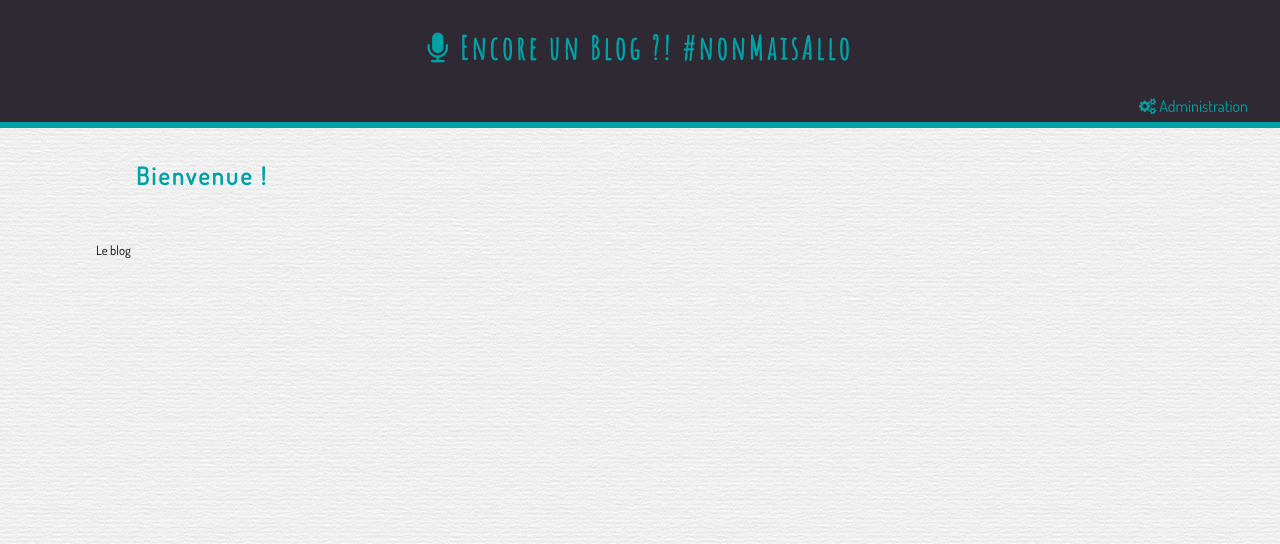
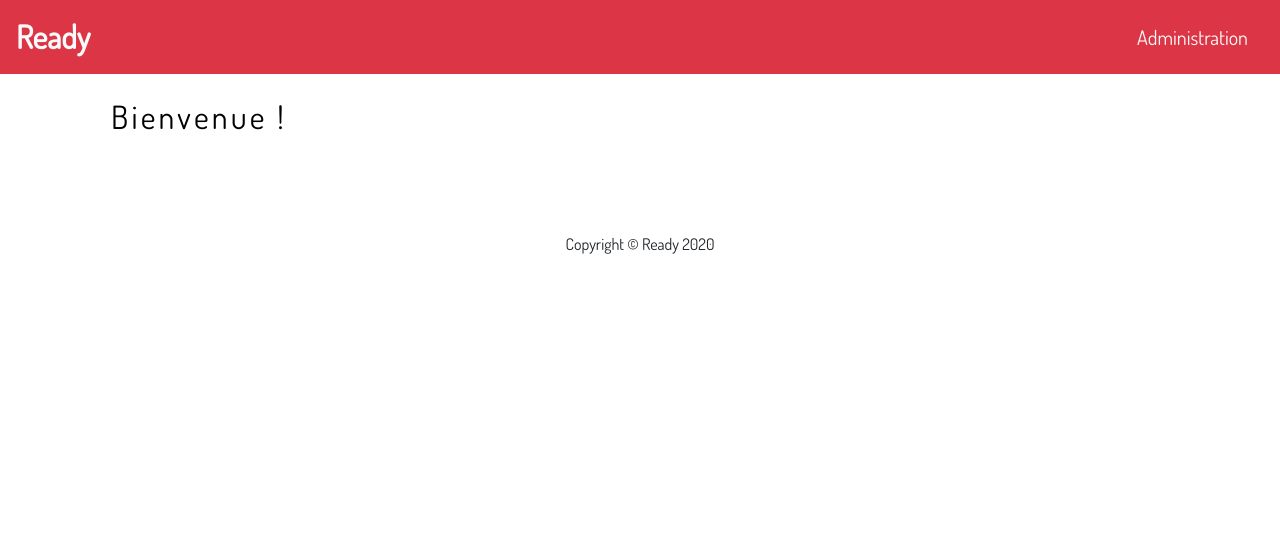
Before and after one commit to Sandou-89/PHP-Exo, a PHP site: page /index.php in a window 1280 px wide. Shown: the top 544 px of the page. Run offline with PHP 8.4, Linux system fonts and the light colour scheme; data comes from the database, SQL or seed files in the repository; data that the repository does not hold is empty.

Commit message:
Add files via upload

```diff
--- a/blog/src/templates/layout.php
+++ b/blog/src/templates/layout.php
@@ -2,27 +2,26 @@
 <html lang="fr">
 <head>
     <meta charset="utf-8">
-    <title>Encore un Blog ?! #nonMaisAllo</title>
+    <title>Ready</title>
 
     <!-- Feuilles de style externes -->
     <link rel="stylesheet" href="css/normalize-3.0.3.min.css">
     <link rel="stylesheet" href="css/font-awesome.min.css">
     <link rel="stylesheet" href="http://fonts.googleapis.com/css?family=Open+Sans">
+    <link rel="stylesheet" href="https://stackpath.bootstrapcdn.com/bootstrap/4.1.3/css/bootstrap.min.css" integrity="sha384-MCw98/SFnGE8fJT3GXwEOngsV7Zt27NXFoaoApmYm81iuXoPkFOJwJ8ERdknLPMO" crossorigin="anonymous">
 
     <!-- Feuilles de style de l'application -->
-    <link rel="stylesheet" href="css/blog-main.css">
-    <link rel="stylesheet" href="css/blog-theme.css">
-    <link rel="stylesheet" href="css/ui-button.css">
-    <link rel="stylesheet" href="css/ui-form.css">
+    <link rel="stylesheet" href="css/main.css">
+    <link rel="stylesheet" href="css/theme.css">
+    <link rel="stylesheet" href="css/button.css">
+    <link rel="stylesheet" href="css/form.css">
 </head>
 <body>
     <!-- En-tête commune de l'application -->
-    <header class="blog-header">
-        <h1><a href="index.php"><i class="fa fa-microphone"></i> Encore un Blog ?! #nonMaisAllo</a></h1>
-        <nav>
-            <a href="admin.php"><i class="fa fa-cogs"></i> Administration</a>
-        </nav>
-    </header>
+<nav class="navbar navbar-light bg-danger">
+  <a class="navbar-brand mb-0 h1 pro text-light" href="index.php">Ready</a>
+  <a class="navbar-brand mb-0 h1 text-light" href="admin.php">Administration</a>
+</nav>
 
     <main>
         <!-- Chargement du template PHTML spécifié par le programme PHP -->
@@ -30,8 +29,11 @@
     </main>
 
     <!-- Pied de page commun de l'application -->
-    <footer class="blog-footer">
-        <small>Le blog</small>
-    </footer>
+  <footer class="py-5 bg-transparent">
+    <div class="container">
+      <p class="m-0 text-center text-black">Copyright &copy; Ready 2020</p>
+    </div>
+    <!-- /.container -->
+  </footer>
 </body>
 </html>
```
